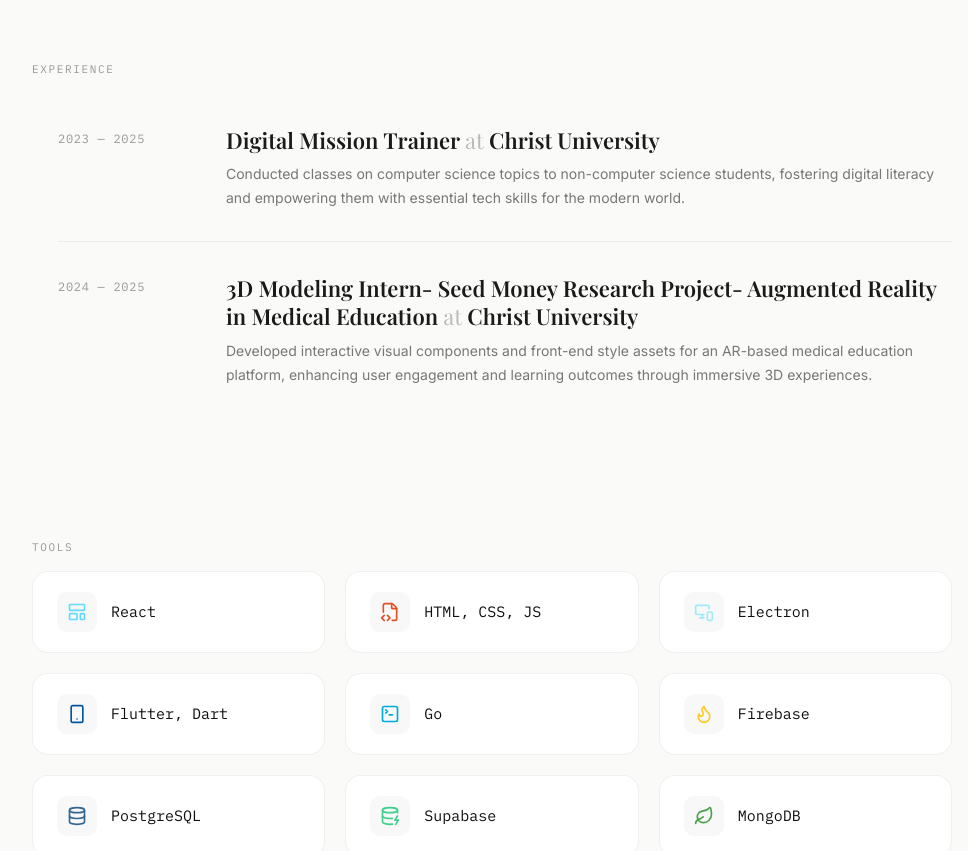
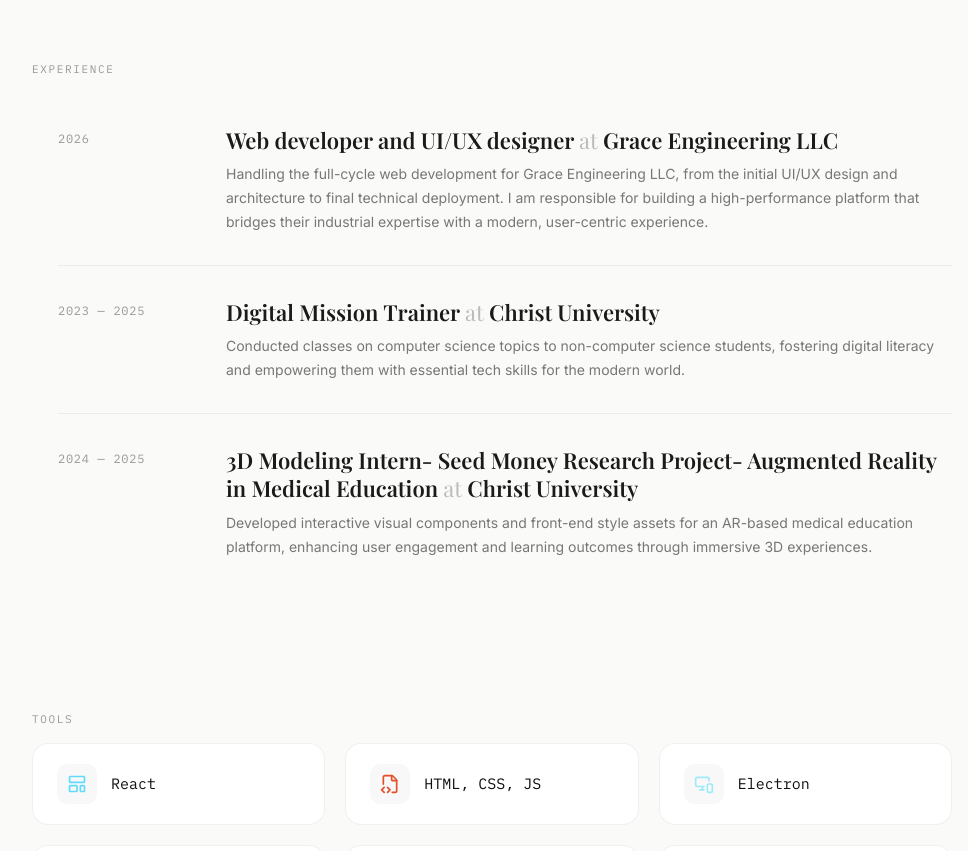
Before and after one commit to ahanyamariam/Ahanya-Portfolio, a React (Vite) app: page / in a window 1280 px wide. Shown: the part 1900-2751 px from the top of the page, without its empty margins (148-1116 px from the left). Built offline with nearby package versions, Linux system fonts and the light colour scheme; a web font is replaced by a local one.

Commit message:
Add new Web Developer and UI/UX Designer experience role

```diff
--- a/src/Portfolio.jsx
+++ b/src/Portfolio.jsx
@@ -193,6 +193,12 @@
   ];
 
   const experiences = [
+    {
+      year: '2026',
+      role: 'Web developer and UI/UX designer',
+      company: 'Grace Engineering LLC ',
+      description: 'Handling the full-cycle web development for Grace Engineering LLC, from the initial UI/UX design and architecture to final technical deployment. I am responsible for building a high-performance platform that bridges their industrial expertise with a modern, user-centric experience.'
+    },
     {
       year: '2023 — 2025',
       role: 'Digital Mission Trainer',
```
